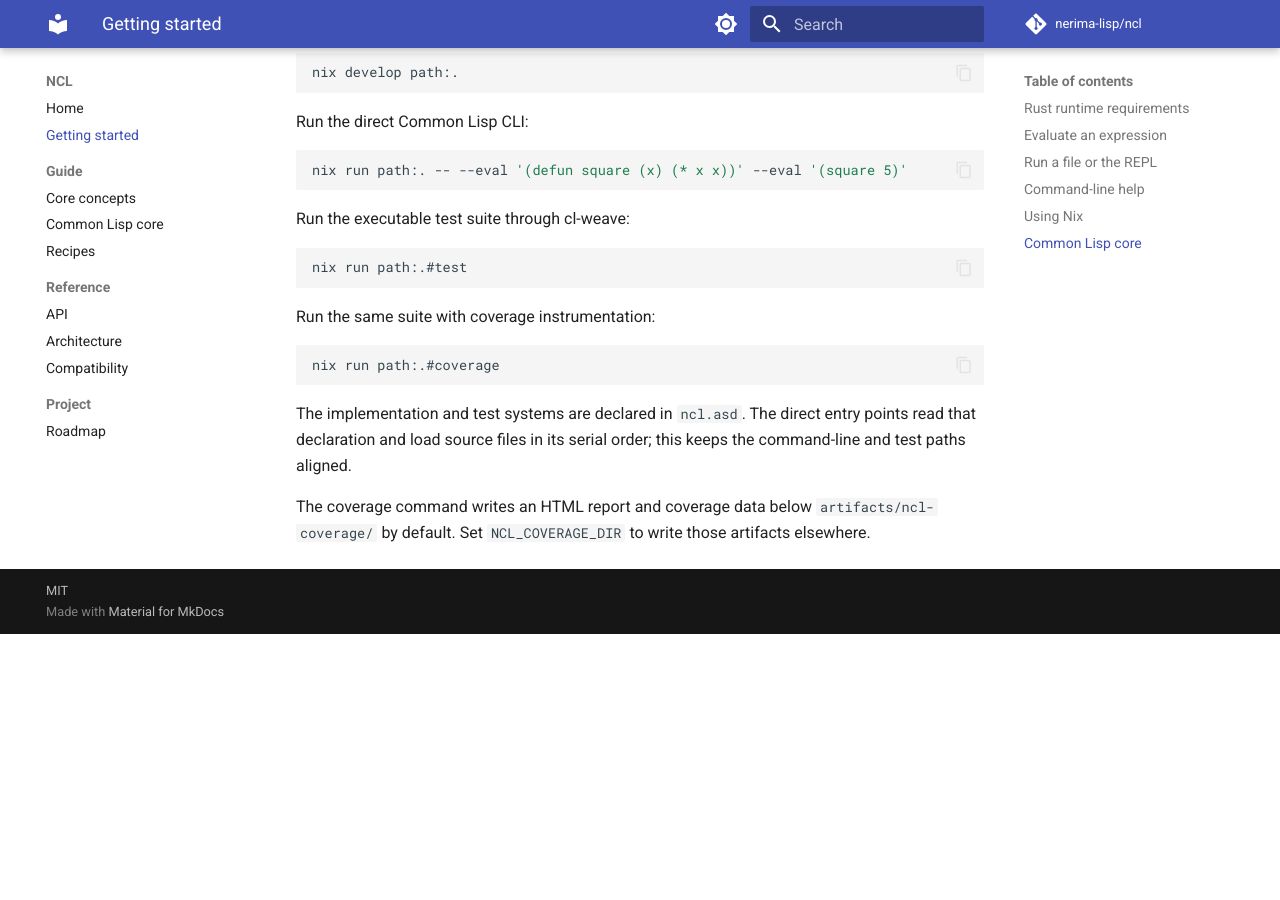
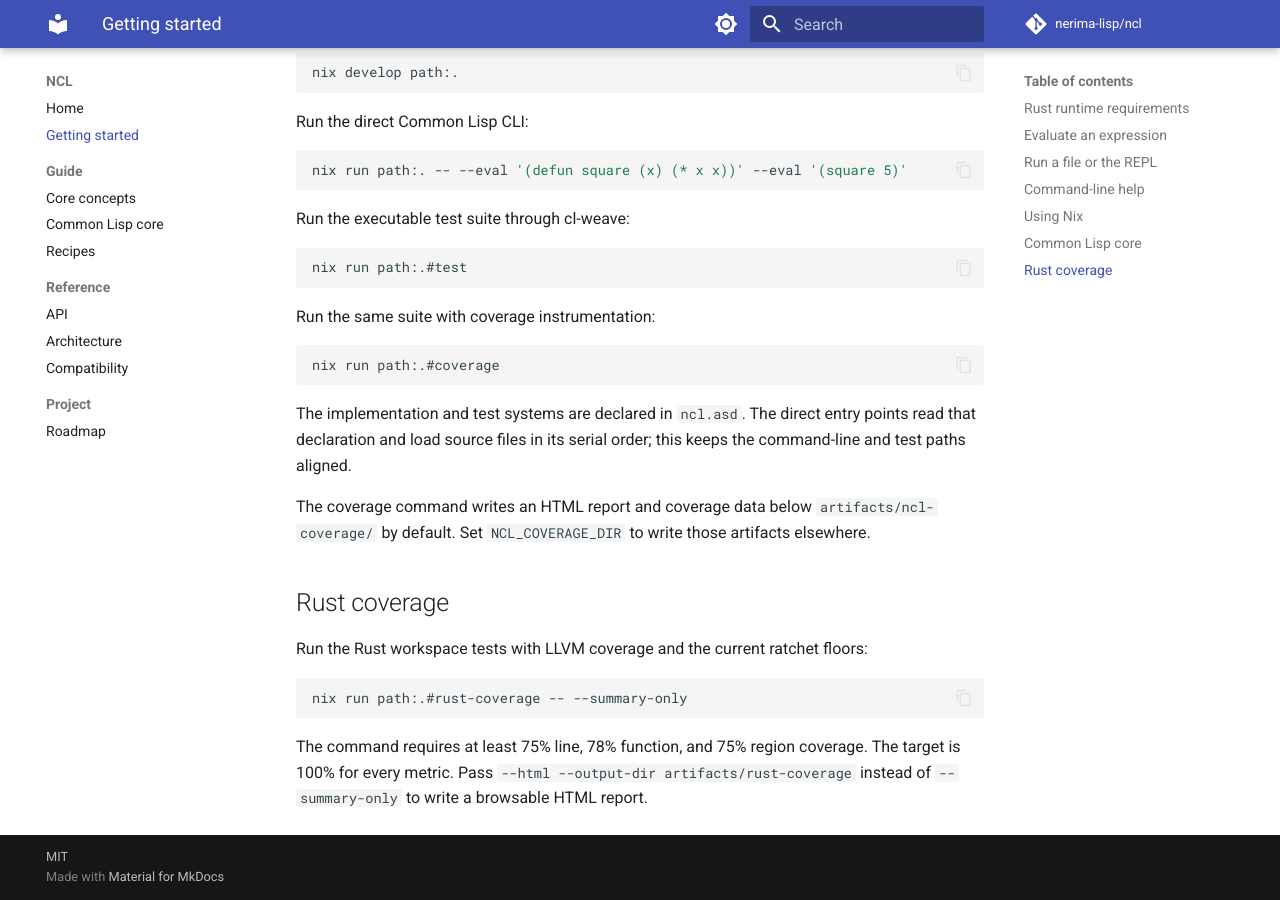
Before and after one commit to nerima-lisp/ncl, an MkDocs documentation site: the page built from docs/src/getting-started.md, in a window 1280 px wide and 900 px high, scrolled down 1836 px. Built offline with MkDocs 1.6.1 and Material for MkDocs 9.7.7, drawn with Linux system fonts in a browser that asks for light colours; comment, search, counter and statistics services are not loaded; before the commit the page ends 2470 px from its top, so only the background shows below that.

Commit message:
ci: add Rust coverage ratchet

```diff
--- a/docs/src/getting-started.md
+++ b/docs/src/getting-started.md
@@ -117,3 +117,16 @@ this keeps the command-line and test paths aligned.
 The coverage command writes an HTML report and coverage data below
 `artifacts/ncl-coverage/` by default. Set `NCL_COVERAGE_DIR` to write those
 artifacts elsewhere.
+
+## Rust coverage
+
+Run the Rust workspace tests with LLVM coverage and the current ratchet floors:
+
+~~~sh
+nix run path:.#rust-coverage -- --summary-only
+~~~
+
+The command requires at least 75% line, 78% function, and 75% region coverage.
+The target is 100% for every metric. Pass `--html --output-dir
+artifacts/rust-coverage` instead of `--summary-only` to write a browsable HTML
+report.
```
Also changed, not shown: README.md, 2 other files.
